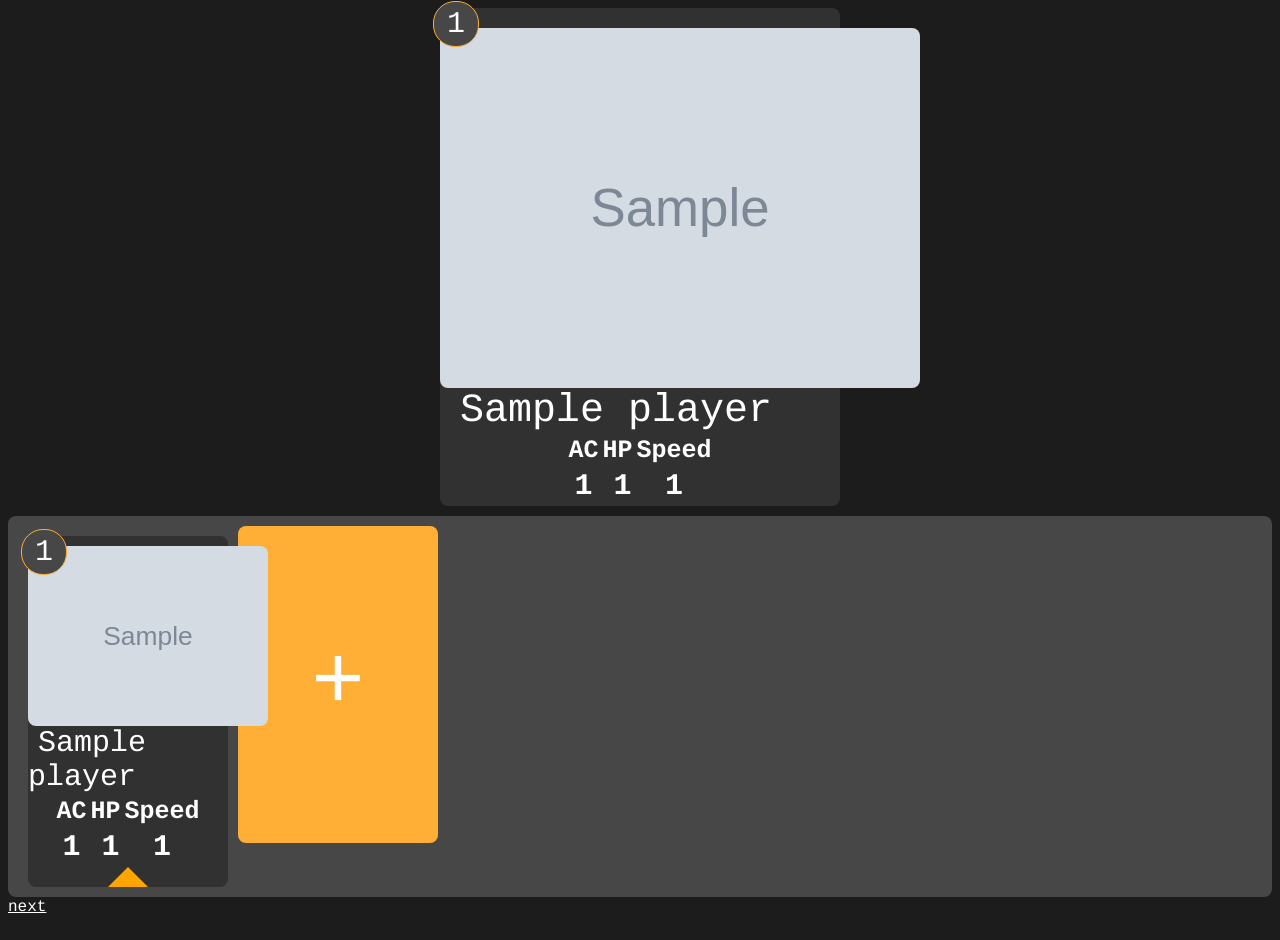
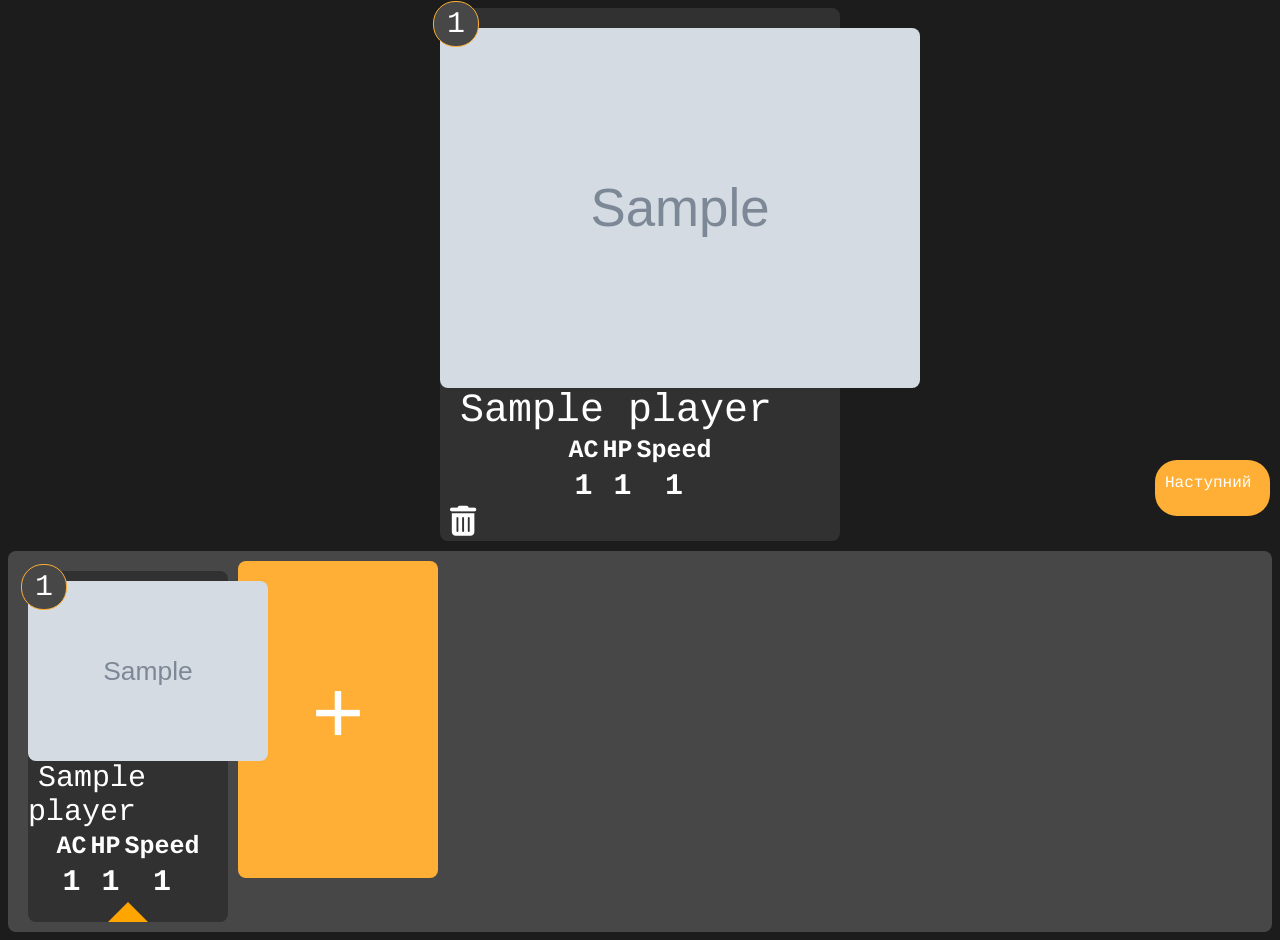
Before and after one commit to Archerymystery/Dnd_encounter, a Flask app: page / in a window 1280 px wide. Before the commit the page ends 913 px from the top, so only its background shows below. Run offline with Flask 3, Linux system fonts and the light colour scheme; tables that the repository leaves empty hold one stand-in row (values such as "Sample post"); grey boxes marked "Sample" are stand-in pictures; lists and menus that the app fills with data are empty.

Commit message:
Сонний коміт

```diff
--- a/app.py
+++ b/app.py
@@ -89,6 +89,16 @@ def hpSubtract():
             player.hp = player.hp-hp
             db.session.commit()
     return {"code":200}
+@app.route("/del",methods=["DELETE"])
+def delete_player():
+    json=request.get_json()
+    idd = json["id"]
+
+    if idd:
+        player = Player.query.get(int(idd))
+        if player:
+            db.session.delete(player)
+            db.session.commit()
+    return redirect(url_for("index"))
 if __name__ == "__main__":
     app.run(debug=True)
-    app.run(debug=True)
--- a/static/index.css
+++ b/static/index.css
@@ -231,3 +231,32 @@ input::-webkit-inner-spin-button {
 input[type=number] {
   -moz-appearance: textfield;
 }
+.next{
+    position: absolute;
+    right: 10px;
+    top: 460px;
+    background: var(--clr-primary-a10);
+    outline: none;
+    border: none;
+    margin: auto;
+    height: 42px;
+    font-size: 16px;
+    padding: 14px 10px 0px 10px;
+    border-radius: 22px;
+    width: 95px;
+    color: var(--clr-light-a0);
+    font-family: "Cousine", serif;
+    /* margin-left: 50px; */
+    /* margin-top: 10px; */
+    cursor: pointer;
+
+
+}
+.trash:hover{
+    color: red;
+}
+.trash{
+    margin-left: 10px;
+    font-size: 30px;
+    margin-bottom: 10px;
+}
--- a/static/main.js
+++ b/static/main.js
@@ -19,3 +19,16 @@ function HpAdd(id){
 function HpSubtract(id){
     Hp('/hpSubtract',id)
 }
+async function Del(id){
+    try {
+        const response = await fetch("/del", {
+          method: 'DELETE',
+          headers: { 'Content-Type': 'application/json' },
+          body: JSON.stringify({"id":id }),
+        });
+        location.reload();
+    } catch (error) {
+        alert("Щось не те")
+        console.error('Помилка:', error);
+    }
+}
--- a/templates/index.html
+++ b/templates/index.html
@@ -6,6 +6,7 @@
       rel="stylesheet"
       href="{{ url_for('static', filename='index.css') }}"
     />
+          <link rel="stylesheet" href="https://cdnjs.cloudflare.com/ajax/libs/font-awesome/6.0.0/css/all.min.css">
     <script src="{{ url_for('static', filename='main.js') }}"></script>
     <link
       href="https://fonts.googleapis.com/css2?family=Cousine:ital,wght@0,400;0,700;1,400;1,700&display=swap"
@@ -63,7 +64,9 @@
           </th>
         </tr>
       </table>
+      <a onclick="Del({{selected.id}})" class="trash"><i class="fa-solid fa-trash-can"></i></a>
     </div>
+    <div onclick="window.location.href='next'" class="next">Наступний</div>
     {% endif %}
     <div class="encounter">
       {% for player in players %}
@@ -117,6 +120,6 @@
         <a class="add">+</a>
       </div>
     </div>
-    <a href="next">next</a>
+
   </body>
 </html>
```
